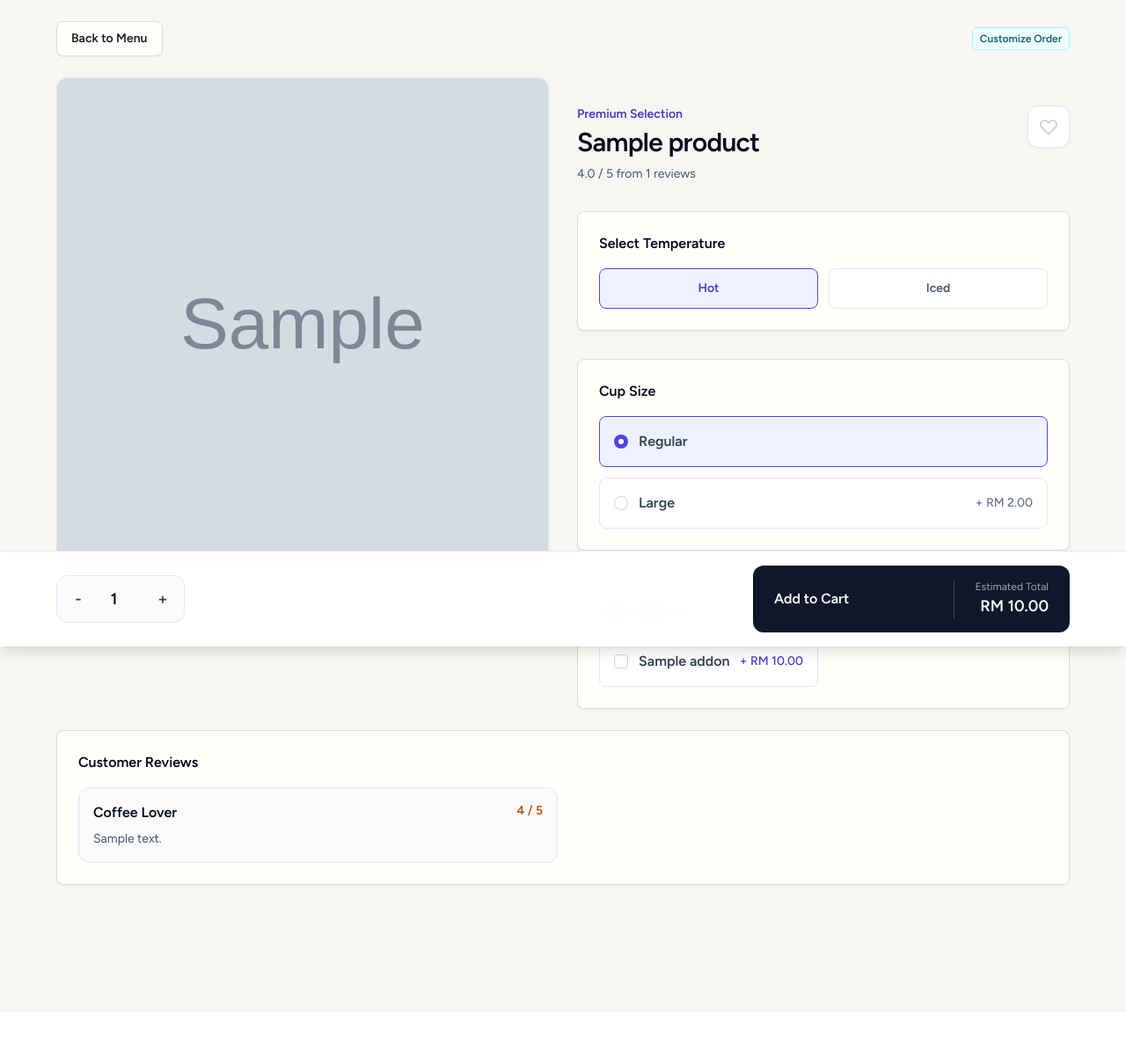
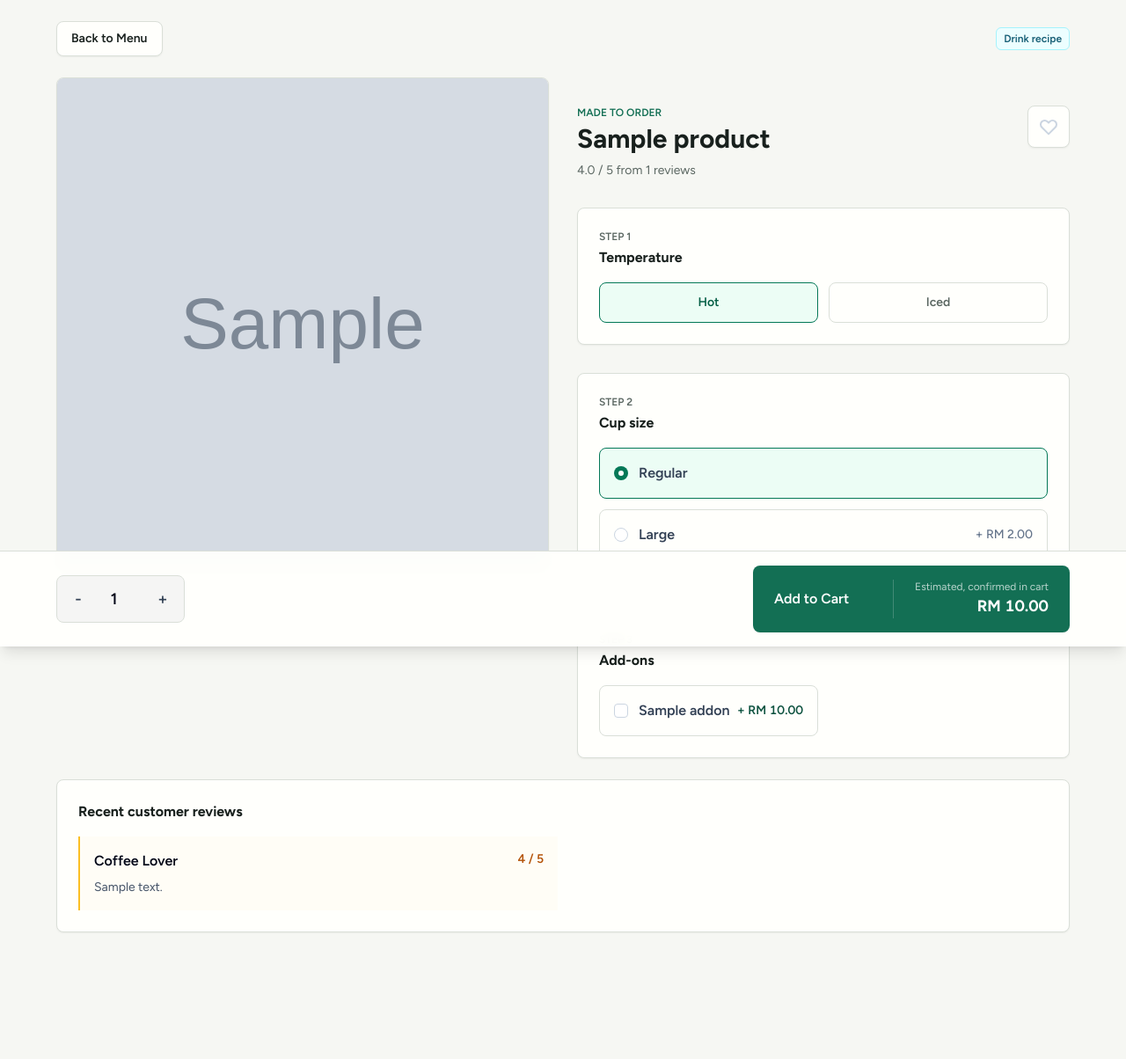
Before and after one commit to banana1638/Coffee-Plus, a Laravel app: page /product/1 in a window 1280 px wide. Shown: the part 65-1269 px from the top of the page at 88% size. Before the commit the page ends 1073 px from the top, so only its background shows below. Run offline with Laravel 12, Linux system fonts and the light colour scheme; a user stored in the database is signed in; data comes from the database, SQL or seed files in the repository; tables that the repository leaves empty hold one stand-in row (values such as "Sample post"); grey boxes marked "Sample" are stand-in pictures; data that the repository does not hold is empty; style sheets or scripts are compiled from the project's sources; some libraries are stand-ins or nearby versions.

Commit message:
refactor: redesign drink configuration flow

```diff
--- a/resources/views/user/products/detail.blade.php
+++ b/resources/views/user/products/detail.blade.php
@@ -5,13 +5,13 @@
                 <x-ui.button :href="route('dashboard')" variant="secondary">
                     Back to Menu
                 </x-ui.button>
-                <x-ui.badge variant="info">Customize Order</x-ui.badge>
+                <x-ui.badge variant="info">Drink recipe</x-ui.badge>
             </div>
 
             <div class="grid gap-8 lg:grid-cols-2 lg:items-start">
                 <div class="lg:sticky lg:top-24 lg:self-start">
-                    <div class="overflow-hidden rounded-xl border border-slate-200 bg-white shadow-sm">
-                        <img src="{{ $product->detail_image_url }}" class="aspect-square w-full object-cover" alt="{{ $product->name }}">
+                    <div class="overflow-hidden rounded-lg border border-[rgb(var(--cp-line))] bg-stone-100 shadow-sm">
+                        <img src="{{ $product->detail_image_url }}" class="aspect-[4/3] w-full object-cover lg:aspect-square" alt="{{ $product->name }}">
                     </div>
                 </div>
 
@@ -21,14 +21,14 @@
 
                     <div class="flex items-start justify-between gap-4">
                         <div>
-                            <p class="text-sm font-semibold text-indigo-700">Premium Selection</p>
-                            <h1 class="mt-1 text-3xl font-semibold tracking-tight text-slate-950">{{ $product->name }}</h1>
-                            <p class="mt-2 text-sm text-slate-600">
+                            <p class="text-xs font-semibold uppercase text-[rgb(var(--cp-brand))]">Made to order</p>
+                            <h1 class="mt-1 text-3xl font-bold text-[rgb(var(--cp-ink))]">{{ $product->name }}</h1>
+                            <p class="mt-2 text-sm text-[rgb(var(--cp-muted))]">
                                 {{ number_format($product->average_rating, 1) }} / 5 from {{ $product->reviews_count }} reviews
                             </p>
                         </div>
                         <button type="button" onclick="toggleFavorite()" id="favoriteBtn"
-                            class="inline-flex h-12 w-12 items-center justify-center rounded-xl border border-slate-200 bg-white text-slate-300 shadow-sm transition hover:bg-rose-50 hover:text-rose-500 active:scale-95"
+                            class="inline-flex h-12 w-12 items-center justify-center rounded-lg border border-[rgb(var(--cp-line))] bg-[rgb(var(--cp-surface))] text-slate-300 shadow-sm transition hover:border-rose-200 hover:bg-rose-50 hover:text-rose-500 active:translate-y-px"
                             aria-label="Toggle favorite">
                             <svg id="favoriteIcon" class="h-6 w-6 transition" fill="none" stroke="currentColor" viewBox="0 0 24 24">
                                 <path stroke-linecap="round" stroke-linejoin="round" stroke-width="2" d="M4.318 6.318a4.5 4.5 0 000 6.364L12 20.364l7.682-7.682a4.5 4.5 0 00-6.364-6.364L12 7.636l-1.318-1.318a4.5 4.5 0 00-6.364 0z" />
@@ -39,16 +39,17 @@
                     <div id="favoriteRemarkContainer" class="hidden space-y-2">
                         <label for="favoriteRemark" class="text-sm font-medium text-slate-700">Personal Note</label>
                         <textarea id="favoriteRemark" placeholder="e.g. My Monday Morning Coffee"
-                            class="h-24 w-full resize-none rounded-lg border-slate-300 text-sm font-medium text-slate-800 shadow-sm focus:border-indigo-500 focus:ring-indigo-500"></textarea>
+                            class="h-24 w-full resize-none rounded-lg border-[rgb(var(--cp-line))] bg-[rgb(var(--cp-surface))] text-sm font-medium text-[rgb(var(--cp-ink))] shadow-sm focus:border-emerald-600 focus:ring-emerald-600"></textarea>
                     </div>
 
                     <x-ui.card>
-                        <h2 class="text-base font-semibold text-slate-950">Select Temperature</h2>
+                        <p class="text-xs font-semibold uppercase text-[rgb(var(--cp-muted))]">Step 1</p>
+                        <h2 class="mt-1 text-base font-bold text-[rgb(var(--cp-ink))]">Temperature</h2>
                         <div class="mt-4 grid grid-cols-2 gap-3">
                             @foreach($options['temps'] as $temp)
                                 <label class="cursor-pointer">
                                     <input type="radio" name="temp" value="{{ $temp }}" class="peer sr-only" {{ $loop->first ? 'checked' : '' }}>
-                                    <span class="block rounded-lg border border-slate-200 bg-white px-4 py-3 text-center text-sm font-semibold text-slate-600 transition peer-checked:border-indigo-600 peer-checked:bg-indigo-50 peer-checked:text-indigo-700 hover:bg-slate-50">
+                                    <span class="block rounded-lg border border-[rgb(var(--cp-line))] bg-[rgb(var(--cp-surface))] px-4 py-3 text-center text-sm font-semibold text-[rgb(var(--cp-muted))] transition peer-checked:border-emerald-700 peer-checked:bg-emerald-50 peer-checked:text-emerald-800 hover:border-emerald-300">
                                         {{ $temp }}
                                     </span>
                                 </label>
@@ -57,12 +58,13 @@
                     </x-ui.card>
 
                     <x-ui.card>
-                        <h2 class="text-base font-semibold text-slate-950">Cup Size</h2>
+                        <p class="text-xs font-semibold uppercase text-[rgb(var(--cp-muted))]">Step 2</p>
+                        <h2 class="mt-1 text-base font-bold text-[rgb(var(--cp-ink))]">Cup size</h2>
                         <div class="mt-4 space-y-3">
                             @foreach($options['sizes'] as $size)
-                                <label class="flex cursor-pointer items-center rounded-lg border border-slate-200 bg-white p-4 transition has-[:checked]:border-indigo-600 has-[:checked]:bg-indigo-50 hover:bg-slate-50">
+                                <label class="flex cursor-pointer items-center rounded-lg border border-[rgb(var(--cp-line))] bg-[rgb(var(--cp-surface))] p-4 transition has-[:checked]:border-emerald-700 has-[:checked]:bg-emerald-50 hover:border-emerald-300">
                                     <input type="radio" name="size" value="{{ $size['name'] }}" data-extra="{{ $size['extra'] }}"
-                                        class="h-4 w-4 border-slate-300 text-indigo-600 focus:ring-indigo-500" {{ $loop->first ? 'checked' : '' }}>
+                                        class="h-4 w-4 border-slate-300 text-emerald-700 focus:ring-emerald-600" {{ $loop->first ? 'checked' : '' }}>
                                     <span class="ml-3 flex w-full items-center justify-between gap-3">
                                         <span class="font-semibold text-slate-700">{{ $size['name'] }}</span>
                                         @if($size['extra'] > 0)
@@ -76,16 +78,17 @@
 
                     @if($product->addons->isNotEmpty())
                         <x-ui.card>
-                            <h2 class="text-base font-semibold text-slate-950">Extra Add-ons</h2>
+                            <p class="text-xs font-semibold uppercase text-[rgb(var(--cp-muted))]">Step 3</p>
+                            <h2 class="mt-1 text-base font-bold text-[rgb(var(--cp-ink))]">Add-ons</h2>
                             <div class="mt-4 grid gap-3 md:grid-cols-2">
                                 @foreach($product->addons as $addon)
-                                    <label class="flex cursor-pointer items-center justify-between rounded-lg border border-slate-200 bg-white p-4 transition has-[:checked]:border-indigo-600 has-[:checked]:bg-indigo-50 hover:bg-slate-50">
+                                    <label class="flex cursor-pointer items-center justify-between rounded-lg border border-[rgb(var(--cp-line))] bg-[rgb(var(--cp-surface))] p-4 transition has-[:checked]:border-emerald-700 has-[:checked]:bg-emerald-50 hover:border-emerald-300">
                                         <span class="flex items-center">
                                             <input type="checkbox" name="addons[]" value="{{ $addon->name }}" data-price="{{ $addon->price }}"
-                                                class="rounded border-slate-300 text-indigo-600 focus:ring-indigo-500">
+                                                class="rounded border-slate-300 text-emerald-700 focus:ring-emerald-600">
                                             <span class="ml-3 font-semibold text-slate-700">{{ $addon->name }}</span>
                                         </span>
-                                        <span class="text-sm font-medium text-indigo-700">+ RM {{ number_format($addon->price, 2) }}</span>
+                                        <span class="cp-tabular text-sm font-semibold text-[rgb(var(--cp-brand-strong))]">+ RM {{ number_format($addon->price, 2) }}</span>
                                     </label>
                                 @endforeach
                             </div>
@@ -95,10 +98,10 @@
             </div>
 
             <x-ui.card>
-                <h2 class="text-base font-semibold text-slate-950">Customer Reviews</h2>
+                <h2 class="text-base font-bold text-[rgb(var(--cp-ink))]">Recent customer reviews</h2>
                 <div class="mt-4 grid gap-3 md:grid-cols-2">
                     @forelse($product->reviews as $review)
-                        <div class="rounded-xl border border-slate-200 bg-slate-50 p-4">
+                        <article class="border-l-2 border-amber-400 bg-amber-50/40 p-4">
                             <div class="flex justify-between gap-3">
                                 <p class="font-semibold text-slate-950">{{ $review->user->name ?? 'Customer' }}</p>
                                 <p class="text-sm font-semibold text-amber-700">{{ $review->rating }} / 5</p>
@@ -106,7 +109,7 @@
                             @if($review->comment)
                                 <p class="mt-2 text-sm text-slate-600">{{ $review->comment }}</p>
                             @endif
-                        </div>
+                        </article>
                     @empty
                         <p class="text-sm font-semibold text-slate-500">No reviews yet.</p>
                     @endforelse
@@ -115,21 +118,21 @@
         </div>
     </div>
 
-    <div class="fixed bottom-0 left-0 right-0 z-50 border-t border-slate-200 bg-white/95 px-4 py-4 shadow-lg backdrop-blur">
+    <div class="fixed bottom-0 left-0 right-0 z-50 border-t border-[rgb(var(--cp-line))] bg-[rgb(var(--cp-surface))]/95 px-4 py-4 shadow-lg backdrop-blur">
         <div class="mx-auto flex max-w-6xl flex-col gap-4 md:flex-row md:items-center md:justify-between">
-            <div class="flex items-center rounded-xl border border-slate-200 bg-slate-50 p-1">
-                <button type="button" onclick="changeQty(-1)" class="flex h-10 w-10 items-center justify-center rounded-lg text-lg font-semibold text-slate-700 hover:bg-white">-</button>
+            <div class="flex items-center rounded-lg border border-[rgb(var(--cp-line))] bg-stone-100 p-1" aria-label="Quantity selector">
+                <button type="button" onclick="changeQty(-1)" class="flex h-10 w-10 items-center justify-center rounded-lg text-lg font-semibold text-slate-700 hover:bg-white" aria-label="Decrease quantity">-</button>
                 <input type="number" name="quantity" id="qtyInput" value="1" readonly form="orderForm"
                     class="w-14 border-0 bg-transparent text-center text-lg font-semibold text-slate-950 focus:ring-0">
-                <button type="button" onclick="changeQty(1)" class="flex h-10 w-10 items-center justify-center rounded-lg text-lg font-semibold text-slate-700 hover:bg-white">+</button>
+                <button type="button" onclick="changeQty(1)" class="flex h-10 w-10 items-center justify-center rounded-lg text-lg font-semibold text-slate-700 hover:bg-white" aria-label="Increase quantity">+</button>
             </div>
 
             <button type="submit" form="orderForm"
-                class="inline-flex w-full items-center justify-between gap-6 rounded-xl bg-slate-900 px-6 py-4 text-white shadow-sm transition hover:bg-indigo-700 active:scale-[0.99] md:w-auto md:min-w-[360px]">
+                class="inline-flex w-full items-center justify-between gap-6 rounded-lg bg-[rgb(var(--cp-brand))] px-6 py-4 text-white shadow-sm transition hover:bg-[rgb(var(--cp-brand-strong))] active:translate-y-px md:w-auto md:min-w-[360px]">
                 <span class="font-semibold">Add to Cart</span>
                 <span class="border-l border-white/20 pl-6 text-right">
-                    <span class="block text-xs text-white/60">Estimated Total</span>
-                    <span id="realTimePrice" class="text-lg font-semibold">RM {{ number_format($product->price, 2) }}</span>
+                    <span class="block text-xs text-white/70">Estimated, confirmed in cart</span>
+                    <span id="realTimePrice" class="cp-tabular text-lg font-bold">RM {{ number_format($product->price, 2) }}</span>
                 </span>
             </button>
         </div>
```
